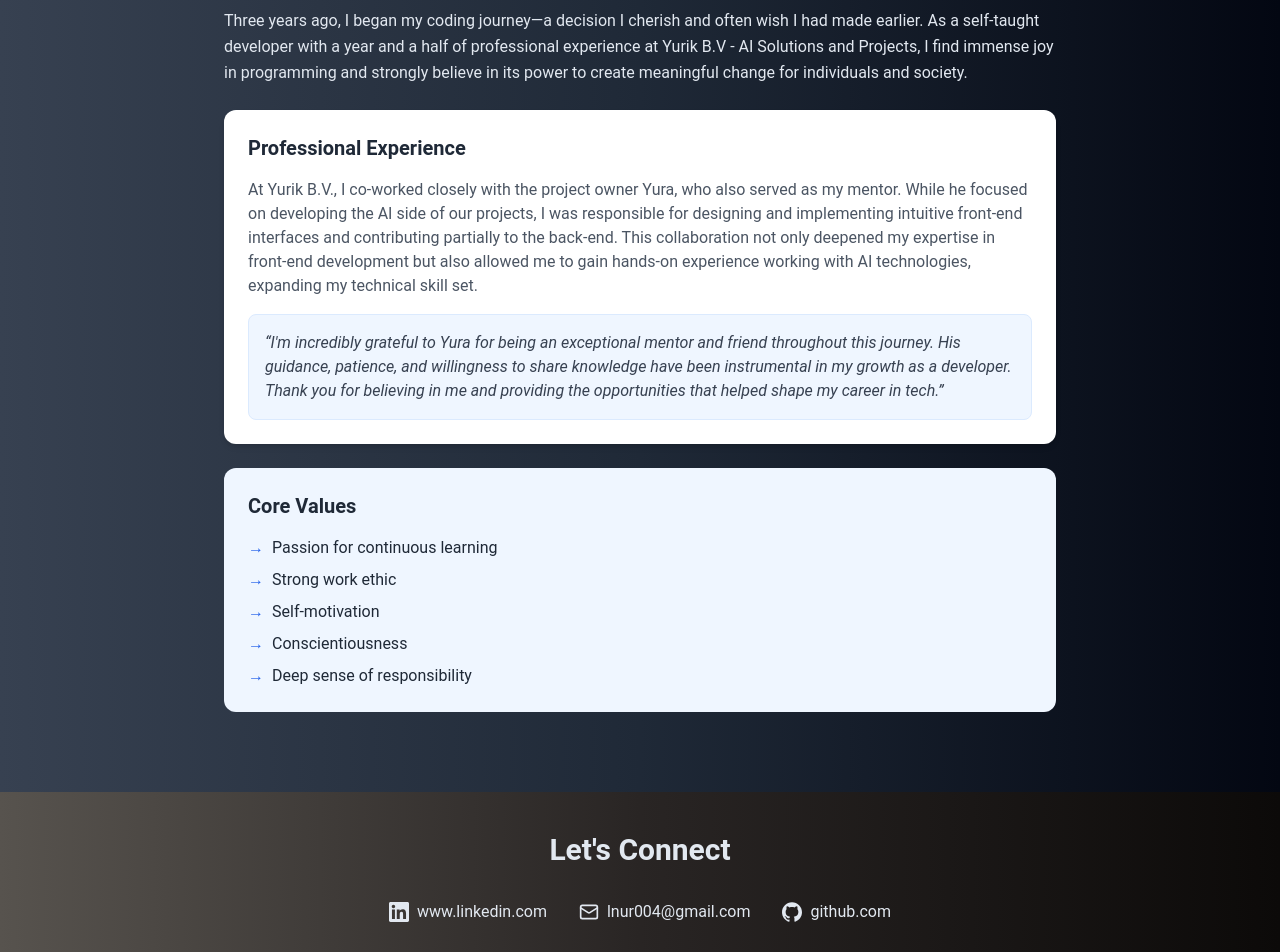
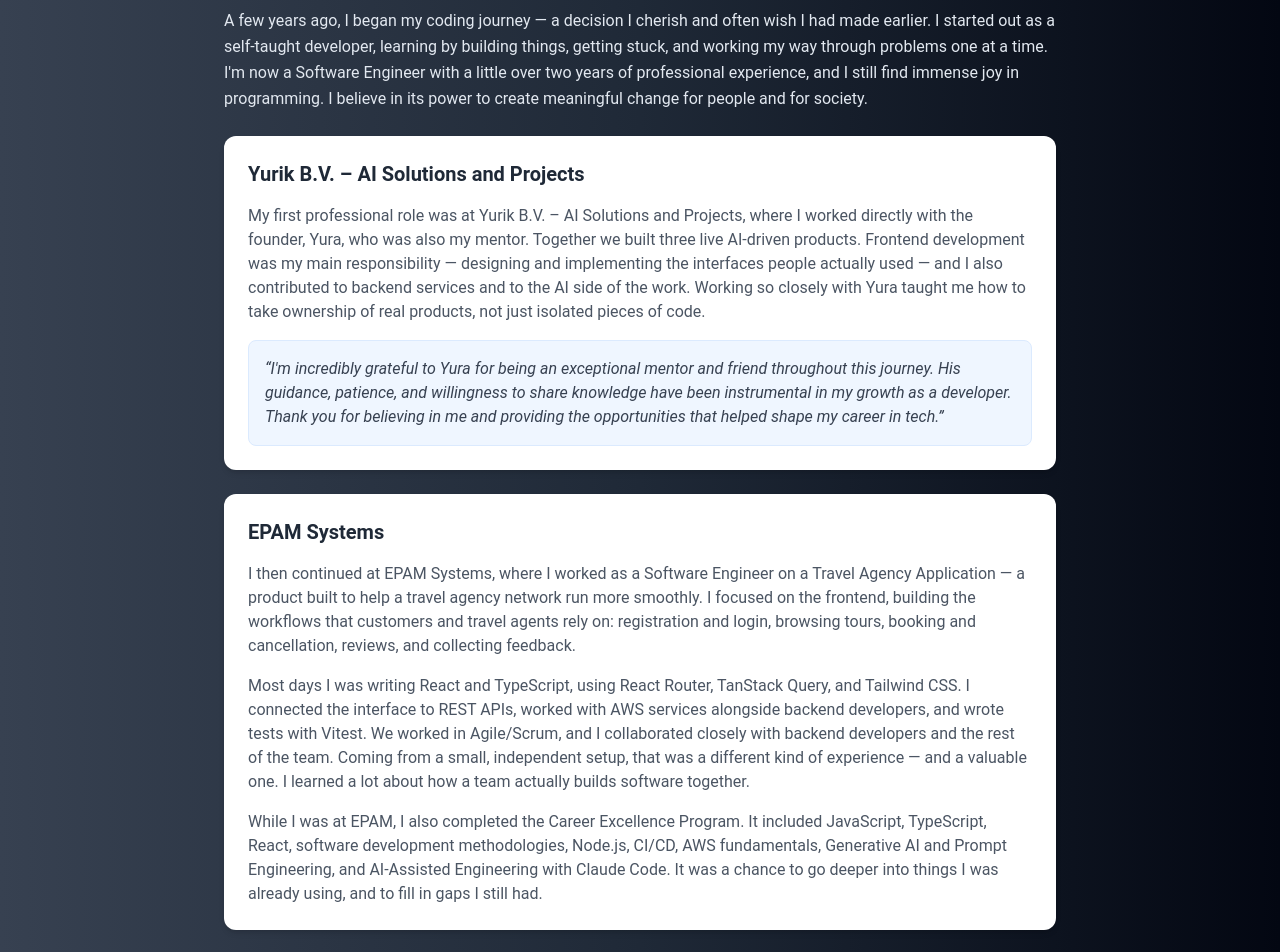
Before and after one commit to elnur004/my-website, a Next.js app: page /about in a window 1280 px wide. Shown: the part 240-1192 px from the top of the page. Built offline with nearby package versions, Linux system fonts and the light colour scheme.

Commit message:
updated About me page & links

```diff
--- a/app/cv/page.tsx
+++ b/app/cv/page.tsx
@@ -18,8 +18,8 @@
         {/* Embedded PDF for desktop/tablet only */}
         <div className="hidden md:block bg-white rounded shadow overflow-hidden w-full h-[70vh] md:h-[80vh] lg:h-[90vh]">
           <iframe
-            src="/cv/ELNUR_MAMMADOV_CV.pdf"
-            title="Elnur Mammadov CV"
+            src="/cv/CV_Elnur_Mammadov.pdf"
+            title="CV Elnur Mammadov"
             width="100%"
             height="100%"
             style={{ border: 'none', minHeight: '400px', minWidth: '100%', display: 'block' }}
--- a/components/AboutMe.tsx
+++ b/components/AboutMe.tsx
@@ -22,13 +22,13 @@
                     className="prose prose-lg max-w-none text-slate-200 space-y-6"
                 >
                     <p className="leading-relaxed">
-                        Three years ago, I began my coding journey—a decision I cherish and often wish I had made earlier. As a self-taught developer with a year and a half of professional experience at Yurik B.V - AI Solutions and Projects, I find immense joy in programming and strongly believe in its power to create meaningful change for individuals and society.
+                        A few years ago, I began my coding journey — a decision I cherish and often wish I had made earlier. I started out as a self-taught developer, learning by building things, getting stuck, and working my way through problems one at a time. I&apos;m now a Software Engineer with a little over two years of professional experience, and I still find immense joy in programming. I believe in its power to create meaningful change for people and for society.
                     </p>
 
                     <div className="bg-white p-6 rounded-xl shadow-md">
-                        <h3 className="text-xl font-semibold text-gray-800 mb-4">Professional Experience</h3>
+                        <h3 className="text-xl font-semibold text-gray-800 mb-4">Yurik B.V. – AI Solutions and Projects</h3>
                         <p className="text-gray-600 mb-4">
-                            At Yurik B.V., I co-worked closely with the project owner Yura, who also served as my mentor. While he focused on developing the AI side of our projects, I was responsible for designing and implementing intuitive front-end interfaces and contributing partially to the back-end. This collaboration not only deepened my expertise in front-end development but also allowed me to gain hands-on experience working with AI technologies, expanding my technical skill set.
+                            My first professional role was at Yurik B.V. – AI Solutions and Projects, where I worked directly with the founder, Yura, who was also my mentor. Together we built three live AI-driven products. Frontend development was my main responsibility — designing and implementing the interfaces people actually used — and I also contributed to backend services and to the AI side of the work. Working so closely with Yura taught me how to take ownership of real products, not just isolated pieces of code.
                         </p>
                         <div className="mt-4 p-4 bg-blue-50 rounded-lg border border-blue-100">
                             <p className="text-gray-700 italic">
@@ -36,6 +36,23 @@
                             </p>
                         </div>
                     </div>
+
+                    <div className="bg-white p-6 rounded-xl shadow-md">
+                        <h3 className="text-xl font-semibold text-gray-800 mb-4">EPAM Systems</h3>
+                        <p className="text-gray-600 mb-4">
+                            I then continued at EPAM Systems, where I worked as a Software Engineer on a Travel Agency Application — a product built to help a travel agency network run more smoothly. I focused on the frontend, building the workflows that customers and travel agents rely on: registration and login, browsing tours, booking and cancellation, reviews, and collecting feedback.
+                        </p>
+                        <p className="text-gray-600 mb-4">
+                            Most days I was writing React and TypeScript, using React Router, TanStack Query, and Tailwind CSS. I connected the interface to REST APIs, worked with AWS services alongside backend developers, and wrote tests with Vitest. We worked in Agile/Scrum, and I collaborated closely with backend developers and the rest of the team. Coming from a small, independent setup, that was a different kind of experience — and a valuable one. I learned a lot about how a team actually builds software together.
+                        </p>
+                        <p className="text-gray-600">
+                            While I was at EPAM, I also completed the Career Excellence Program. It included JavaScript, TypeScript, React, software development methodologies, Node.js, CI/CD, AWS fundamentals, Generative AI and Prompt Engineering, and AI-Assisted Engineering with Claude Code. It was a chance to go deeper into things I was already using, and to fill in gaps I still had.
+                        </p>
+                    </div>
+
+                    <p className="leading-relaxed">
+                        Looking back, my path has gone from teaching myself to code, to building live products with a founder, to working as a software engineer in a professional team. I still have plenty to learn, and I&apos;m glad about that. I want to keep growing — especially on the frontend — and to do work I&apos;m proud of with people I can learn from.
+                    </p>
 
                     <div className="bg-blue-50 p-6 rounded-xl">
                         <h3 className="text-xl font-semibold text-gray-800 mb-4">Core Values</h3>
--- a/components/Footer.tsx
+++ b/components/Footer.tsx
@@ -10,8 +10,8 @@
                     <a href="https://www.linkedin.com/in/elnur-mammadov-94530579/" className="flex items-center justify-center gap-2 text-slate-200 hover:text-blue-600">
                         <SiLinkedin size={20} /> www.linkedin.com
                     </a>
-                    <a href="mailto:lnur004@gmail.com" className="flex items-center justify-center gap-2 text-slate-200 hover:text-blue-600">
-                        <Mail size={20} /> lnur004@gmail.com
+                    <a href="mailto:elnur.mammadov004@gmail.com" className="flex items-center justify-center gap-2 text-slate-200 hover:text-blue-600">
+                        <Mail size={20} /> elnur.mammadov004@gmail.com
                     </a>
                     <a href="https://github.com/elnur004" className="flex items-center justify-center gap-2 text-slate-200 hover:text-blue-600">
                         <SiGithub size={20} /> github.com
--- a/components/HeroSection.tsx
+++ b/components/HeroSection.tsx
@@ -93,7 +93,7 @@
                 <SiLinkedin className='mr-1 text-2xl'/> Linkedin
               </a>
               <a
-                href="mailto:lnur004@gmail.com"
+                href="mailto:elnur.mammadov004@gmail.com"
                 className="flex justify-center items-center border-2 border-white text-white px-6 py-3 rounded-md hover:bg-white hover:text-gray-900 transition"
               >
                 <SiGmail className='mr-1 text-2xl'/> Gmail
```
Also changed, not shown: 1 other file (tests, documents, lock files or other folders).
